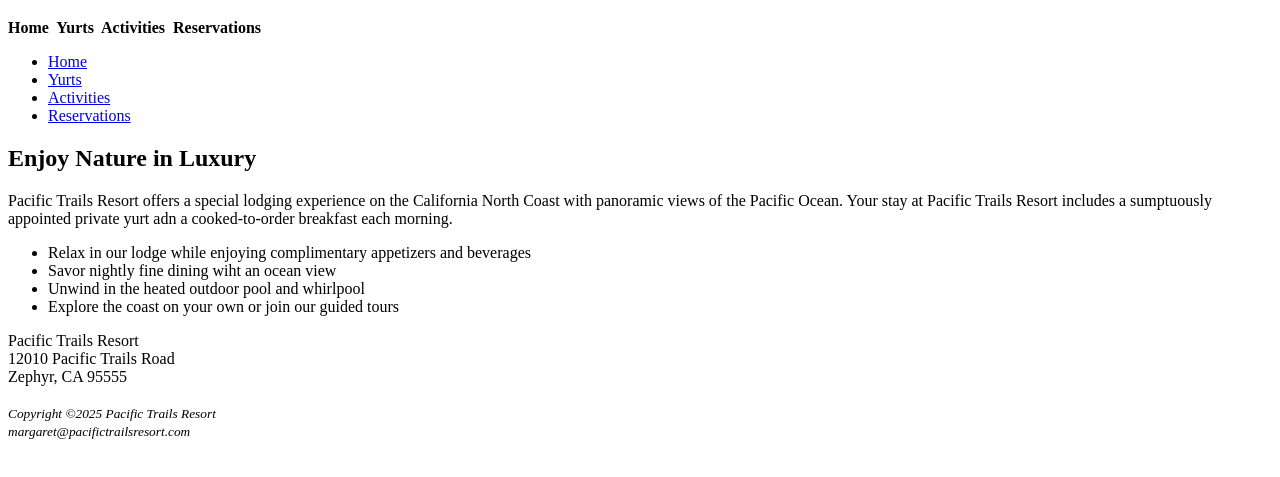
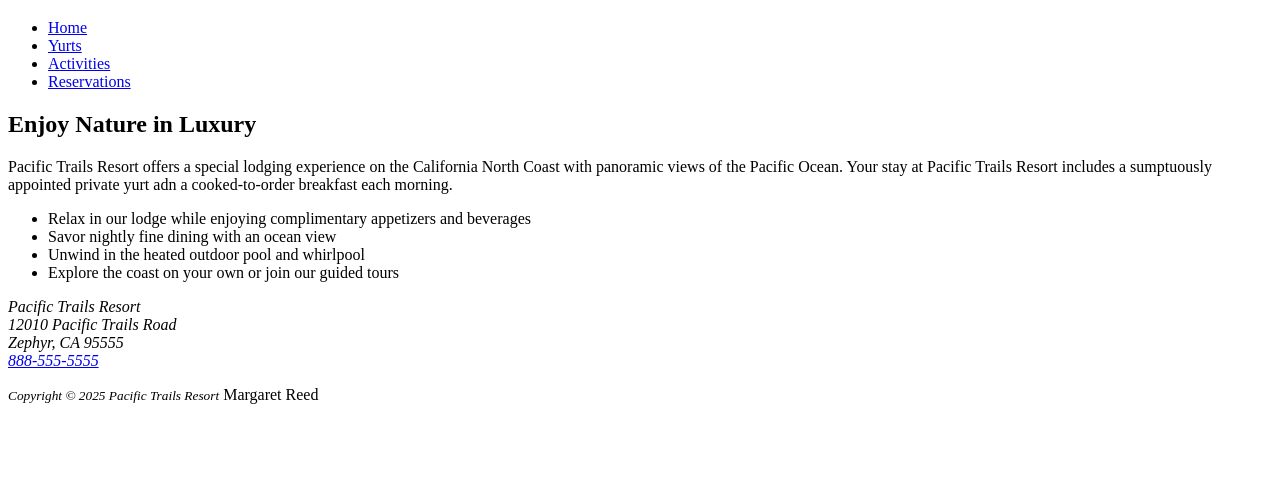
Before and after one commit to hellomargaretreed-ux/webd152, a plain HTML site: page chapter2/pacific/index.html in a window 1280 px wide. Shown: the part 61-538 px from the top of the page. Drawn offline with Linux system fonts and the light colour scheme.

Commit message:
Add files via upload

```diff
--- a/chapter2/pacific/index.html
+++ b/chapter2/pacific/index.html
@@ -11,8 +11,7 @@
   <h1>Pacific Trails Resort</h1>
 </header>
 
-<nav><b>Home&nbsp; Yurts&nbsp; Activities&nbsp; Reservations&nbsp;</b></nav>
-
+<!-- nav>ul*4>a -->
 <nav>
     <ul>
     <li><a href="index.html">Home</a></li>
@@ -22,28 +21,29 @@
 </ul>
 </nav>
 
+<!-- <main>h2{}+p{}</main> -->
 <h2>Enjoy Nature in Luxury</h2>
 <p>Pacific Trails Resort offers a special lodging experience on the California North Coast with panoramic views of the Pacific Ocean. Your stay at Pacific Trails Resort includes a sumptuously appointed private yurt adn a cooked-to-order breakfast each morning.</p>
 
    <ul>
     <li>Relax in our lodge while enjoying complimentary appetizers and beverages</li>
-    <li>Savor nightly fine dining wiht an ocean view</li>
+    <li>Savor nightly fine dining with an ocean view</li>
     <li>Unwind in the heated outdoor pool and whirlpool</li>
     <li>Explore the coast on your own or join our guided tours </li>
     </ul>
 
-    <div>
+  <address>
         Pacific Trails Resort <br>
         12010 Pacific Trails Road <br>
         Zephyr, CA 95555 <br>
+        <a href="tel:888-555-5555">888-555-5555</a> <br>
+  </address>
+    </main>
 
-        <strong><a href="tel:888-555-5555"></a></strong><br>
+     <footer>
+        <p><small><i>Copyright &copy; 2025 Pacific Trails Resort</i></small>
+        Margaret Reed</p>
 
-    </div>
-
-    <footer><small><i>Copyright &copy;2025 Pacific Trails Resort <br>
-    margaret@pacifictrailsresort.com <br>
-</i></small></footer>
-
+    </footer>
 </body>
 </html>
```
Also changed, not shown: chapter2/pacific/yurts.html (+15 -9 lines).
